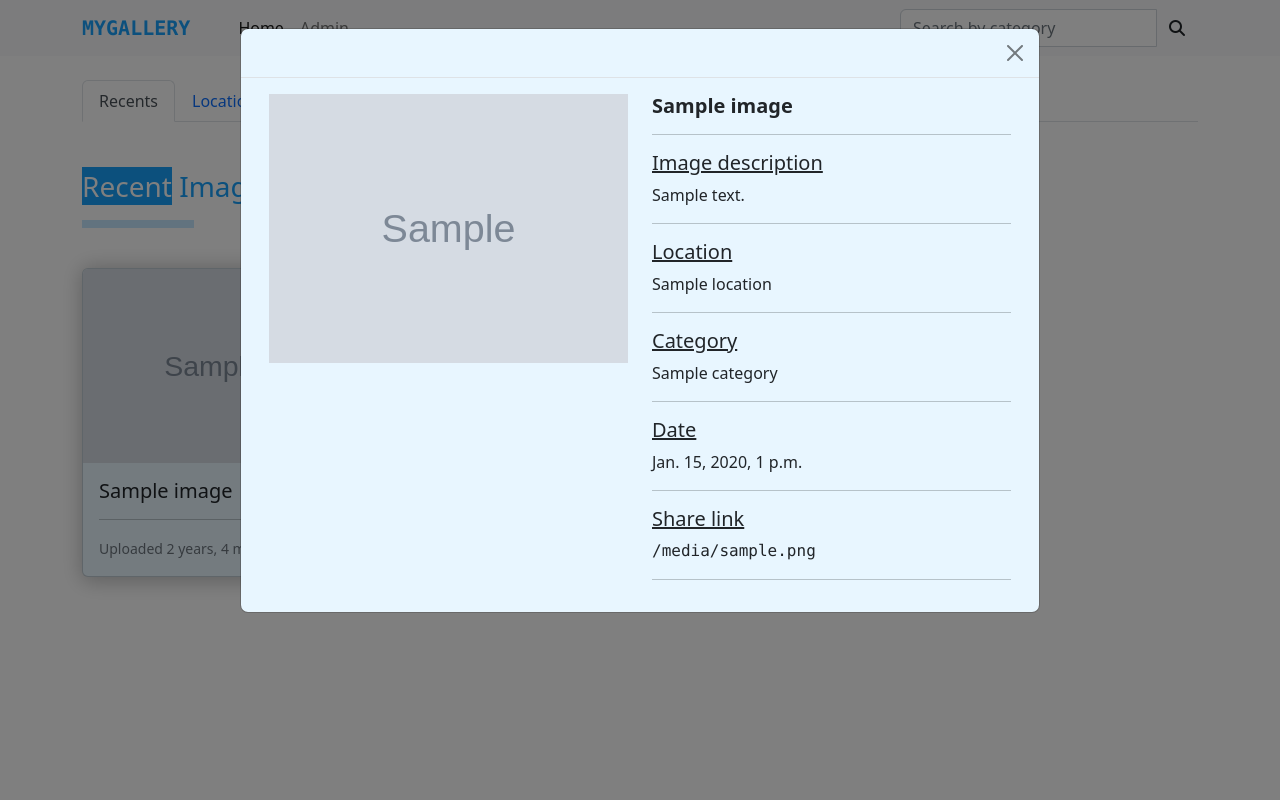
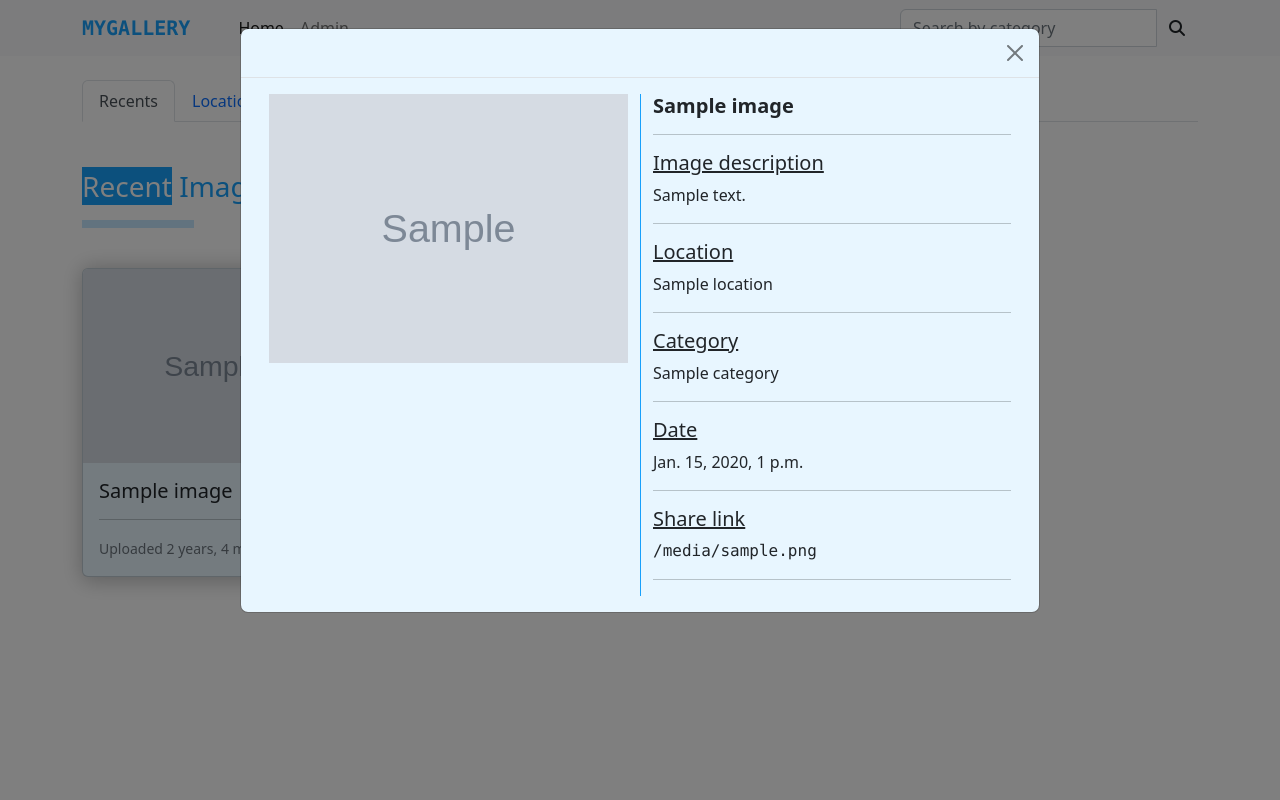
Before and after one commit to charles-okunzo/my-gallery, a Django app: page / in a window 1280 px wide, after a click that opens the changed part. Run offline with Django 3.2, Linux system fonts and the light colour scheme; tables that the repository leaves empty hold one stand-in row (values such as "Sample post"); grey boxes marked "Sample" are stand-in pictures; some libraries are stand-ins or nearby versions.

Commit message:
style --modify templates

```diff
--- a/images/templates/index.html
+++ b/images/templates/index.html
@@ -43,7 +43,7 @@
                         <img src="{{item.image_path.url}}" alt="{{item.name}} image" class="img-responsive img-fluid">
                       </div>
 
-                      <div class="col-md-6">
+                      <div class="col-md-6 line">
                         <h5 class="fw-bold">{{item.name}}</h5><hr>
                         <h5  class="text-decoration-underline">Image description</h5>
                         <p>{{item.description}}</p><hr>
@@ -62,6 +62,8 @@
               </div>
             </div>
           </div>
+          {% empty %}
+          <h4>You don't have any images yet</h4>
           {% endfor %}
         </div>
       </div>
@@ -69,7 +71,7 @@
         <div class="row">
           <h3 class="mt-5 other"><span class="head">All</span> Locations <i class="fas fa-angle-double-right"></i>A-Z<hr class="blue"></h3>
           {% for item in all_locations %}
-          <div class="col-md-3" data-bs-toggle="modal" data-bs-target="#exampleModal{{item.pk}}">
+          <div class="col-md-3" data-bs-toggle="modal" data-bs-target="#exampleModal1{{item.pk}}">
             <div class="card my-3">
               <img src="{{item.image_path.url}}" class="card-img-top img-fluid" alt="...">
               <div class="card-body">
@@ -79,7 +81,7 @@
             </div>
           </div>
 
-          <div class="modal fade" id="exampleModal{{item.pk}}" tabindex="-1" aria-labelledby="exampleModalLabel" aria-hidden="true">
+          <div class="modal fade" id="exampleModal1{{item.pk}}" tabindex="-1" aria-labelledby="exampleModalLabel" aria-hidden="true">
             <div class="modal-dialog modal-lg">
               <div class="modal-content">
                 <div class="modal-header">
@@ -92,7 +94,7 @@
                         <img src="{{item.image_path.url}}" alt="{{item.name}} image" class="img-responsive img-fluid">
                       </div>
 
-                      <div class="col-md-6">
+                      <div class="col-md-6 line">
                         <h5 class="fw-bold">{{item.name}}</h5><hr>
                         <h5  class="text-decoration-underline">Image description</h5>
                         <p>{{item.description}}</p><hr>
@@ -111,6 +113,8 @@
               </div>
             </div>
           </div>
+          {% empty %}
+          <h4>You don't have any images yet</h4>
           {% endfor %}
         </div>
       </div>
@@ -141,7 +145,7 @@
                         <img src="{{item.image_path.url}}" alt="{{item.name}} image" class="img-responsive img-fluid">
                       </div>
 
-                      <div class="col-md-6">
+                      <div class="col-md-6 line">
                         <h5 class="fw-bold">{{item.name}}</h5><hr>
                         <h5  class="text-decoration-underline">Image description</h5>
                         <p>{{item.description}}</p><hr>
@@ -160,6 +164,8 @@
               </div>
             </div>
           </div>
+          {% empty %}
+          <h4>You don't have any images yet</h4>
           {% endfor %}
         </div>
       </div>
--- a/images/templates/search_category.html
+++ b/images/templates/search_category.html
@@ -36,7 +36,7 @@
                     <img src="{{item.image_path.url}}" alt="{{item.name}} image" class="img-responsive img-fluid">
                   </div>
 
-                  <div class="col-md-6">
+                  <div class="col-md-6 line">
                     <h5 class="fw-bold">{{item.name}}</h5><hr>
                     <h5  class="text-decoration-underline">Image description</h5>
                     <p>{{item.description}}</p><hr>
@@ -55,6 +55,8 @@
           </div>
         </div>
       </div>
+      {% empty %}
+      <h4>You don't have any images yet</h4>
       {% endfor %}
       {% endif %}
     </div>
--- a/static/css/index.css
+++ b/static/css/index.css
@@ -35,3 +35,6 @@ hr.blue{
 .modal-content{
   background-color: #e8f6ff;
 }
+.line{
+  border-left: 1px solid #18a0fb;
+}
```
